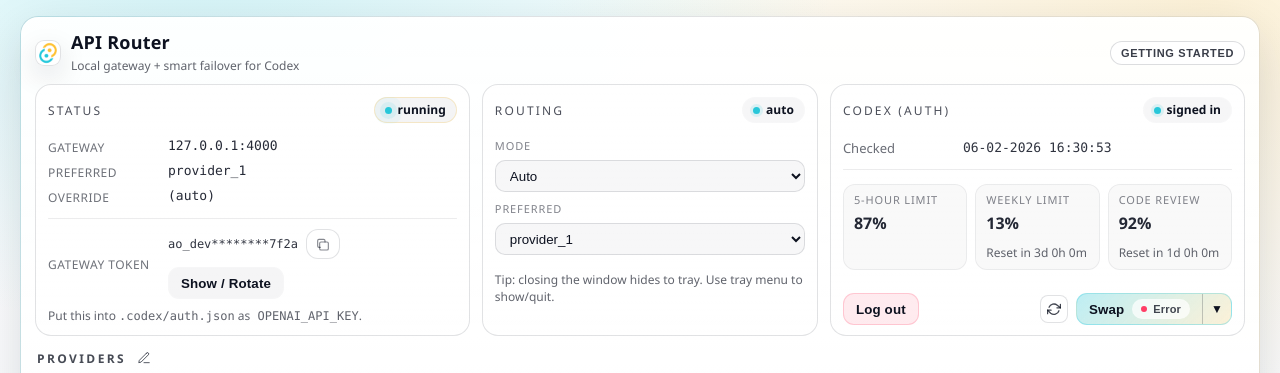
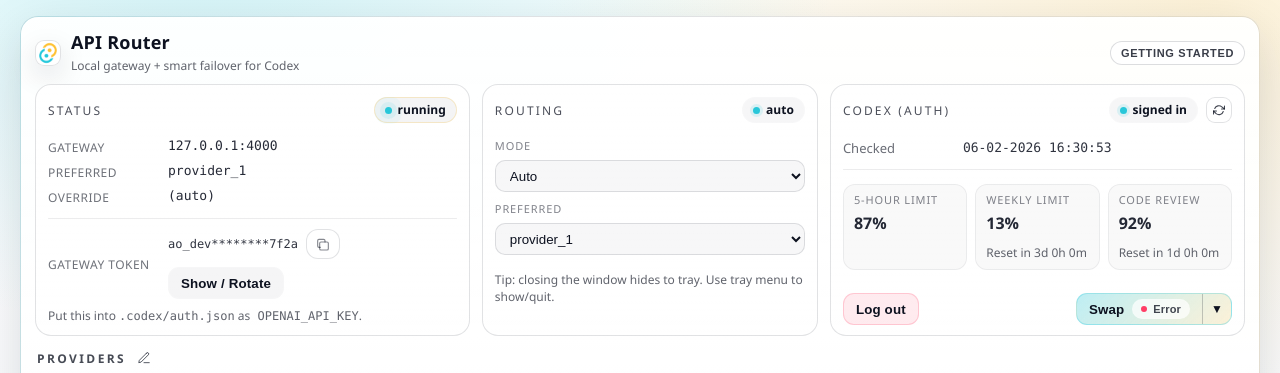
Before and after one commit to yiyousiow000814/API-Router, a React (Vite) app: page / in a window 1280 px wide. Shown: the top 373 px of the page. Built offline with nearby package versions, Linux system fonts and the light colour scheme.

Commit message:
fix: Place Codex refresh in header

```diff
--- a/src/ui/App.css
+++ b/src/ui/App.css
@@ -951,6 +951,18 @@
 .aoUsageRefreshBtn:hover {
   border-color: rgba(var(--ao-accent-rgb), 0.55);
   background: rgba(var(--ao-accent-rgb), 0.08);
+}
+
+.aoUsageRefreshBtnMini {
+  width: 26px;
+  height: 26px;
+  border-radius: 9px;
+}
+
+.aoUsageRefreshBtnMini svg {
+  width: 15px;
+  height: 15px;
+  stroke-width: 2.1;
 }
 
 .aoUsageRefreshBtnSpin svg {
--- a/src/ui/components/HeroCards.tsx
+++ b/src/ui/components/HeroCards.tsx
@@ -111,10 +111,25 @@
     <div className="aoCard aoHeroCard aoHeroCodex">
       <div className="aoCardHeader">
         <div className="aoCardTitle">Codex (Auth)</div>
-        <span className="aoPill">
-          <span className={status.codex_account?.signed_in ? 'aoDot' : 'aoDot aoDotBad'} />
-          <span className="aoPillText">{status.codex_account?.signed_in ? 'signed in' : 'signed out'}</span>
-        </span>
+        <div style={{ display: 'flex', alignItems: 'center', gap: 8 }}>
+          <span className="aoPill">
+            <span className={status.codex_account?.signed_in ? 'aoDot' : 'aoDot aoDotBad'} />
+            <span className="aoPillText">{status.codex_account?.signed_in ? 'signed in' : 'signed out'}</span>
+          </span>
+          <button
+            className={`aoUsageRefreshBtn aoUsageRefreshBtnMini${refreshing ? ' aoUsageRefreshBtnSpin' : ''}`}
+            title="Refresh"
+            aria-label="Refresh"
+            onClick={onRefresh}
+          >
+            <svg viewBox="0 0 24 24" aria-hidden="true">
+              <path d="M23 4v6h-6" />
+              <path d="M1 20v-6h6" />
+              <path d="M3.5 9a9 9 0 0 1 14.1-3.4L23 10" />
+              <path d="M1 14l5.3 5.3A9 9 0 0 0 20.5 15" />
+            </svg>
+          </button>
+        </div>
       </div>
       <div className="aoKvp">
         <div className="aoKey">Checked</div>
@@ -167,19 +182,6 @@
           {status.codex_account?.signed_in ? 'Log out' : 'Log in'}
         </button>
         <div style={{ display: 'flex', gap: 8, alignItems: 'center' }}>
-          <button
-            className={`aoUsageRefreshBtn${refreshing ? ' aoUsageRefreshBtnSpin' : ''}`}
-            title="Refresh"
-            aria-label="Refresh"
-            onClick={onRefresh}
-          >
-            <svg viewBox="0 0 24 24" aria-hidden="true">
-              <path d="M23 4v6h-6" />
-              <path d="M1 20v-6h6" />
-              <path d="M3.5 9a9 9 0 0 1 14.1-3.4L23 10" />
-              <path d="M1 14l5.3 5.3A9 9 0 0 0 20.5 15" />
-            </svg>
-          </button>
           <div className="aoActionsMenuWrap" ref={menuWrapRef} style={{ justifyContent: 'flex-start' }}>
             <div className="aoSplitBtn aoSplitBtnPrimary" title={swapBadgeTitle}>
               <button className="aoSplitBtnBtn" onClick={onSwapAuthConfig}>
```
